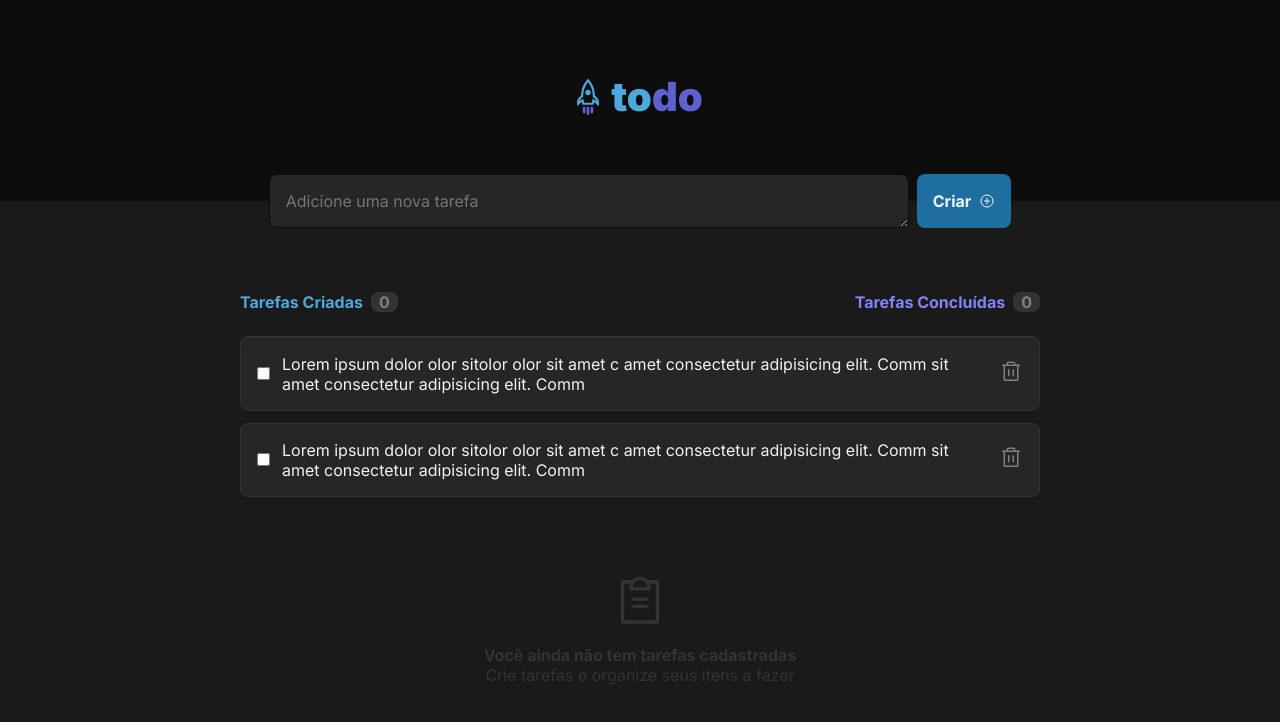
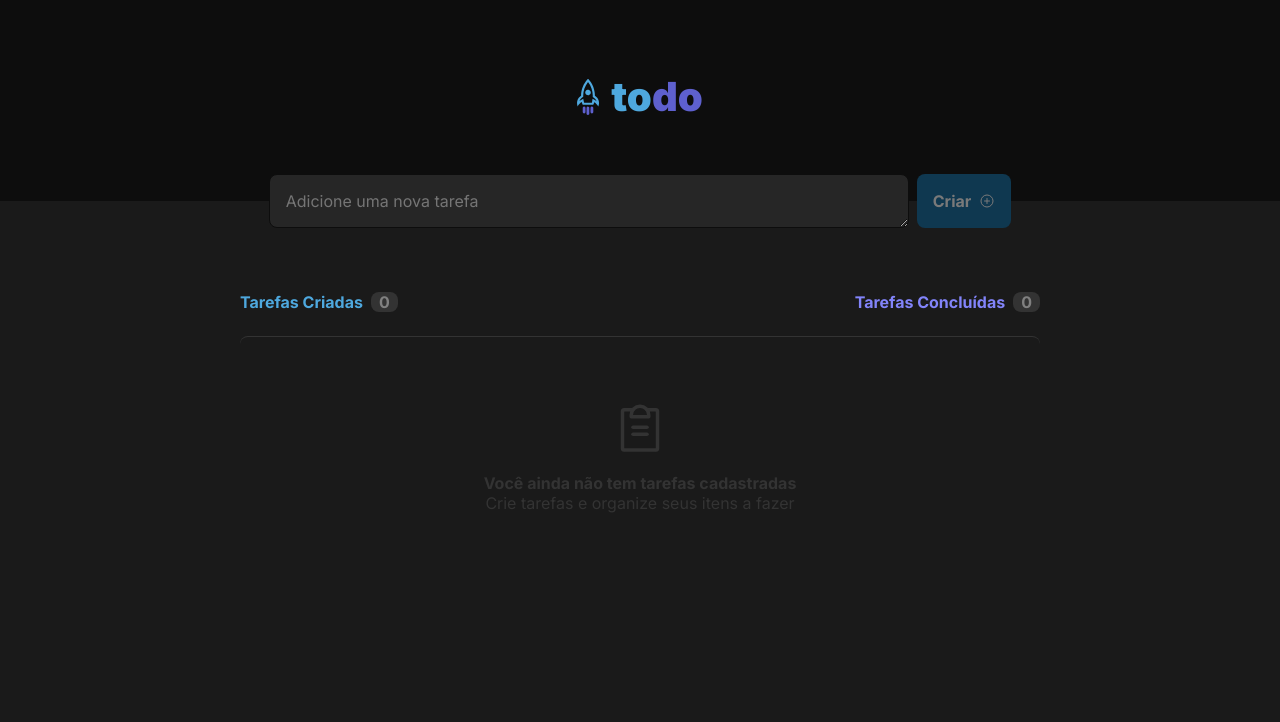
Before and after one commit to ivannalon/to-do-list, a React (Vite) app: page / in a window 1280 px wide. Shown: the top 722 px of the page. Built offline with nearby package versions, Linux system fonts and the light colour scheme.

Commit message:
Adicionado estados para criar nova task e deletar

```diff
--- a/src/components/Task/Task.tsx
+++ b/src/components/Task/Task.jsx
@@ -1,7 +1,11 @@
 import { Trash } from "phosphor-react";
 import styles from "./styles.module.css"
 
-export function Task () {
+export function Task ({content, onDeleteTask}) {
+  function handleDeleteTask(){
+    onDeleteTask(content)
+  }
+
   return (
     <ul>
       <li className={styles.taskList}>
@@ -9,8 +13,8 @@ export function Task () {
           <input type="checkbox"></input>
           <span></span>
         </label>
-        <span>Lorem ipsum dolor olor sitolor olor sit amet c amet consectetur adipisicing elit. Comm sit amet consectetur adipisicing elit. Comm</span>
-        <button className={styles.buttonDelete}><Trash size={24}/></button>
+        <span>{content}</span>
+        <button onClick={handleDeleteTask} className={styles.buttonDelete}><Trash size={24}/></button>
       </li>
     </ul>
   )
--- a/src/components/TaskList/TaskList.tsx
+++ b/src/components/TaskList/TaskList.jsx
@@ -4,23 +4,40 @@ import { Task } from "../Task/Task"
 import styles from "./styles.module.css"
 
 export function TaskList() {
-  const [tasks, setTaks] = useState([
-    1,
-    2
-  ])
+  const [tasks, setTaks] = useState([])
+
+  const [newTaskText, setNewTaskText] = useState("")
 
   function handleCreateNewComment(){
     event?.preventDefault()
 
+    setTaks([...tasks, newTaskText])
+    setNewTaskText("")
+  }
 
+  function handleNewTaskTextChange() {
+    setNewTaskText(event.target.value)
+  }
+
+  function deleteTask(taskToDelete) {
+    const listTaskToDelete = tasks.filter(task => {
+      return task != taskToDelete
+    })
+
+    setTaks(listTaskToDelete)
   }
 
   return (
     <>
       <div className={styles.newTask}>
         <form onSubmit={handleCreateNewComment}>
-          <textarea placeholder="Adicione uma nova tarefa"></textarea>
-          <button className={styles.buttonSubmit} type="submit">
+          <textarea
+            onChange={handleNewTaskTextChange}
+            name="task"
+            placeholder="Adicione uma nova tarefa"
+            value={newTaskText}
+          ></textarea>
+          <button disabled={newTaskText.length === 0} className={styles.buttonSubmit} type="submit">
           <div><span>Criar</span>  <PlusCircle size={16}/></div>
           </button>
         </form>
@@ -41,7 +58,7 @@ export function TaskList() {
 
         <section className={styles.taskOff}>
           {tasks.map(task => {
-            return <Task/>
+            return <Task content={task} onDeleteTask={deleteTask}/>
           })}
 
           <div className={styles.clipBoard}><ClipboardText size={56}/></div>
--- a/src/components/TaskList/styles.module.css
+++ b/src/components/TaskList/styles.module.css
@@ -99,6 +99,15 @@
   transition: 0.2s;
 }
 
+.buttonSubmit:disabled{
+  filter: brightness(0.5);
+  cursor: not-allowed;
+}
+
+.buttonSubmit:disabled:hover{
+  background: var(--blue-700);
+}
+
 .buttonSubmit div {
   display: flex;
   align-items: center;
```
